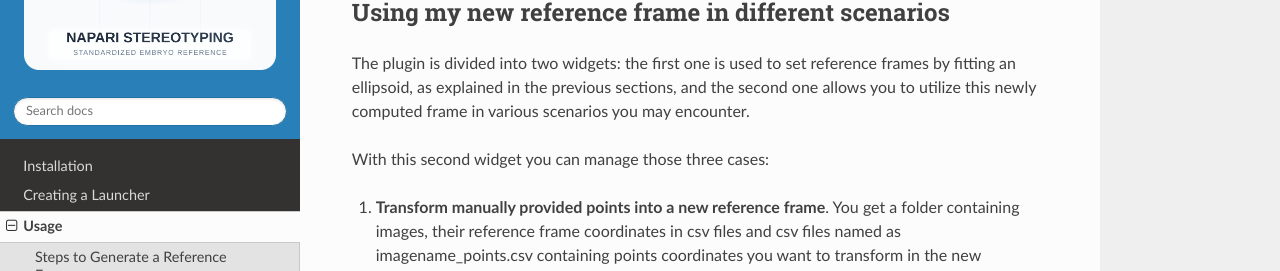
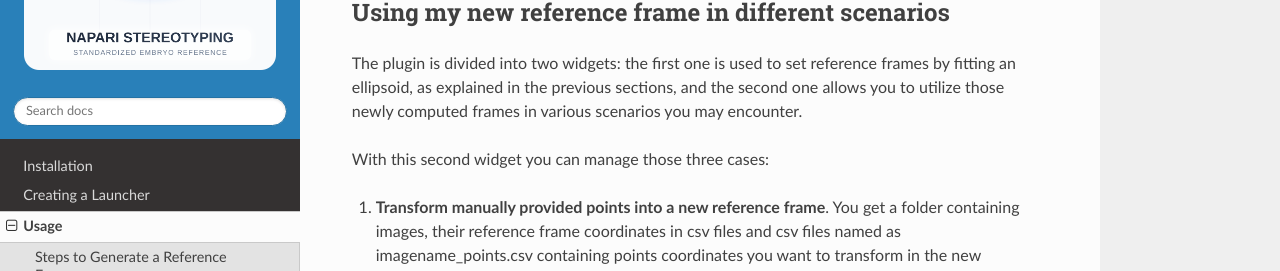
Before and after one commit to koopa31/ImaRef_doc, a Sphinx documentation site: the page built from docs/source/usage.rst, in a window 1280 px wide and 900 px high, scrolled down 2212 px. Shown: the part 204-475 px from the top of the window. Built offline with Sphinx 7.4.7 and the Read the Docs theme 3.1.0, drawn with Linux system fonts in a browser that asks for light colours.

Commit message:
amélioration doc

```diff
--- a/docs/source/usage.rst
+++ b/docs/source/usage.rst
@@ -59,7 +59,7 @@ Using my new reference frame in different scenarios
 ------------------------------------------------
 
 The plugin is divided into two widgets: the first one is used to set reference frames by fitting an ellipsoid, as explained in the previous sections,
-and the second one allows you to utilize this newly computed frame in various scenarios you may encounter.
+and the second one allows you to utilize those newly computed frames in various scenarios you may encounter.
 
 With this second widget you can manage those three cases:
 
```
